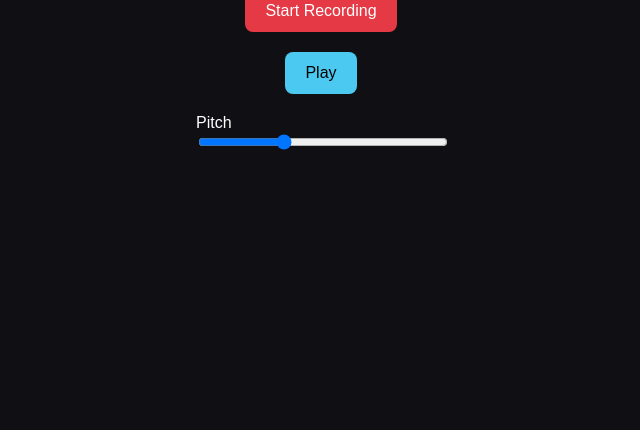
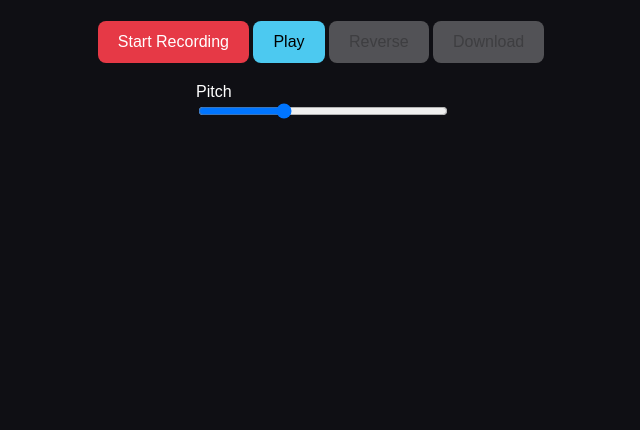
Before and after one commit to peraltajer6/mic, a plain HTML site: page index.html in a window 1280 px wide. Shown: the part 386-816 px from the top of the page, without its empty margins (319-959 px from the left). Drawn offline with Linux system fonts and the light colour scheme.

Commit message:
Update index.html

```diff
--- a/index.html
+++ b/index.html
@@ -9,8 +9,12 @@
 
   <h1>🎤 Voice Changer</h1>
 
-  <button id="recordBtn">Start Recording</button>
-  <button id="playBtn" disabled>Play</button>
+  <div class="buttons">
+    <button id="recordBtn">Start Recording</button>
+    <button id="playBtn" disabled>Play</button>
+    <button id="reverseBtn" disabled>Reverse</button>
+    <button id="downloadBtn" disabled>Download</button>
+  </div>
 
   <div class="controls">
     <label>
```
